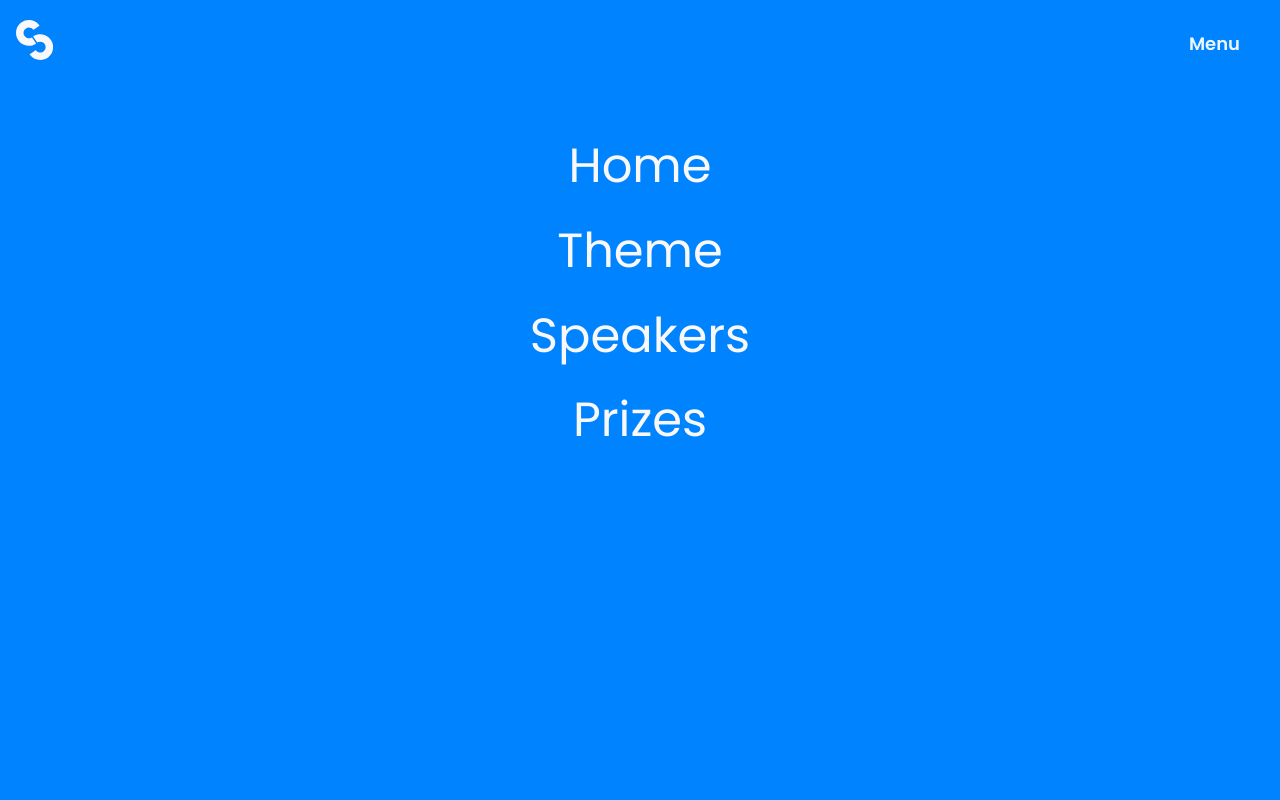
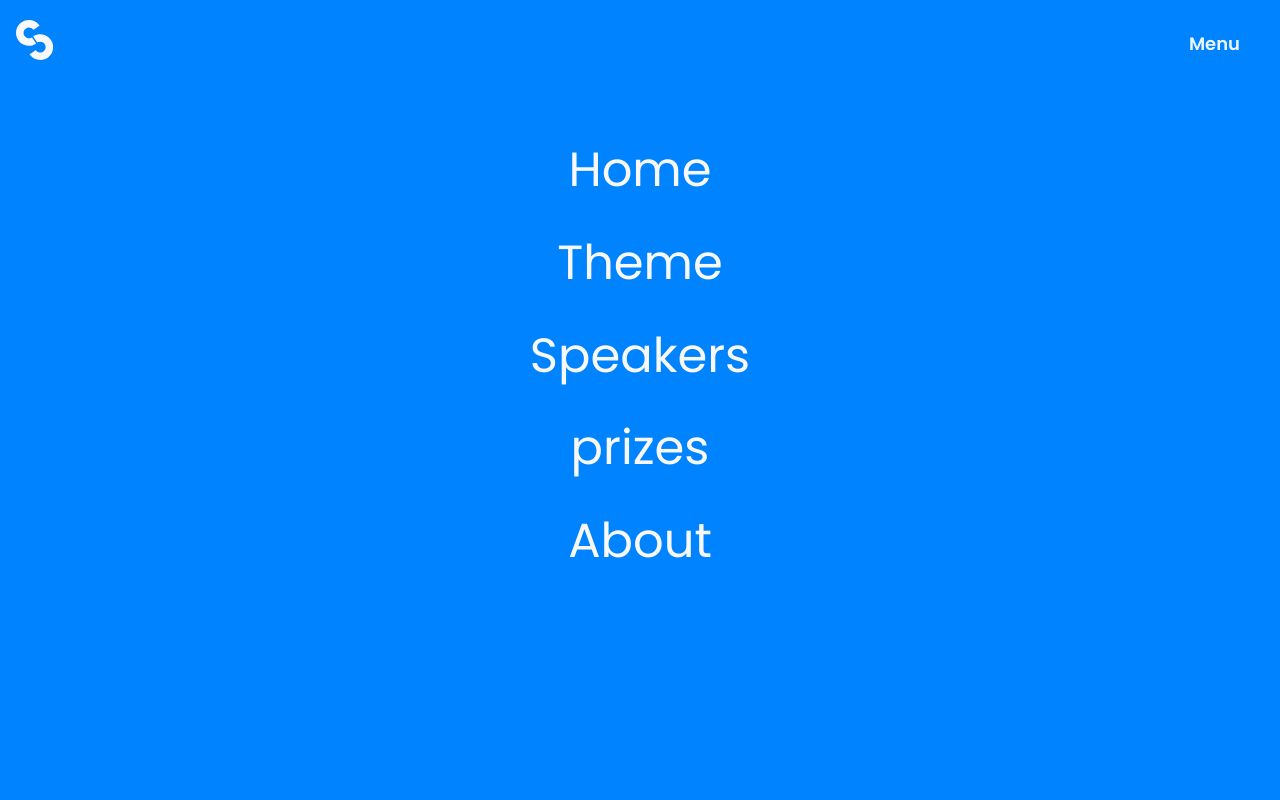
Before and after one commit to hcs-user/HackSVIT-22, a Next.js app: page / in a window 1280 px wide. Both pictures are taken after a click on the button "Menu". Shown: the top 800 px of the page. Built offline with nearby package versions, Linux system fonts and the light colour scheme.

Commit message:
speaker section responsive

```diff
--- a/src/components/NavMenu.tsx
+++ b/src/components/NavMenu.tsx
@@ -1,7 +1,23 @@
 import { Box, Portal, Stack, Link } from "@chakra-ui/react";
 import { motion } from "framer-motion";
+import { ReactNode } from "react";
 
 const ChakraMotionBox = motion(Box);
+
+const List = ['Home', 'Theme', 'Speakers', 'prizes', 'About'];
+
+const NavLink = ({ children }: { children: ReactNode }) => {
+	return (
+		<Link
+			px={2}
+			py={1}
+			rounded={'md'}
+			textDecoration='none'
+			href={'#'}>
+			{children}
+		</Link>
+	)
+};
 
 export default function NavMenu({
 	isOpen,
@@ -13,10 +29,11 @@ export default function NavMenu({
 	return (
 		<ChakraMotionBox bg='blue.300' pos='fixed' w='full' h='full' display={isOpen ? "block" : "none"}>
 			<Stack fontSize='5xl' alignItems='center' m='10'>
-				<Link>Home</Link>
-				<Link>Theme</Link>
-				<Link>Speakers</Link>
-				<Link>Prizes</Link>
+				{List.map((link) => {
+					return (
+						<NavLink key={link}>{link}</NavLink>
+					)
+				})}
 			</Stack>
 		</ChakraMotionBox>
 	);
--- a/src/components/Speaker.tsx
+++ b/src/components/Speaker.tsx
@@ -5,23 +5,23 @@ export default function Speaker() {
     return (
         <Swiper
             spaceBetween={10}
-            slidesPerView={4}
+            slidesPerView={5}
             grabCursor={true}
             breakpoints={{
                 280: {
                     slidesPerView: 1.2,
                 },
                 620: {
-                    slidesPerView: 1.8,
+                    slidesPerView: 2.4,
                 },
                 720: {
-                    slidesPerView: 2.2,
+                    slidesPerView: 3.2,
                 },
                 960: {
-                    slidesPerView: 2.8,
+                    slidesPerView: 4.2,
                 },
                 1150: {
-                    slidesPerView: 4.4,
+                    slidesPerView: 5.4,
                 },
             }}
         >
@@ -50,7 +50,29 @@ export default function Speaker() {
                     <Heading fontSize='xl'>Mr Sathwara</Heading>
                     <Text>Speaker</Text>
                 </Stack>
-            </SwiperSlide>            <SwiperSlide>
+            </SwiperSlide>
+            <SwiperSlide>
+                <Stack alignItems="center" w='fit-content'>
+                    <Img src="https://picsum.photos/200" h="60" w="48" rounded='xl' />
+                    <Heading fontSize='xl'>Mr Sathwara</Heading>
+                    <Text>Speaker</Text>
+                </Stack>
+            </SwiperSlide>
+            <SwiperSlide>
+                <Stack alignItems="center" w='fit-content'>
+                    <Img src="https://picsum.photos/200" h="60" w="48" rounded='xl' />
+                    <Heading fontSize='xl'>Mr Sathwara</Heading>
+                    <Text>Speaker</Text>
+                </Stack>
+            </SwiperSlide>
+            <SwiperSlide>
+                <Stack alignItems="center" w='fit-content'>
+                    <Img src="https://picsum.photos/200" h="60" w="48" rounded='xl' />
+                    <Heading fontSize='xl'>Mr Sathwara</Heading>
+                    <Text>Speaker</Text>
+                </Stack>
+            </SwiperSlide>
+            <SwiperSlide>
                 <Stack alignItems="center" w='fit-content'>
                     <Img src="https://picsum.photos/200" h="60" w="48" rounded='xl' />
                     <Heading fontSize='xl'>Mr Sathwara</Heading>
--- a/src/pages/index.tsx
+++ b/src/pages/index.tsx
@@ -70,6 +70,7 @@ export default function Home() {
 					</Flex>
 				</VStack>
 			</Container>
+
 			<Container maxW='container.xl' my='4'>
 				<Box maxW='container.sm'>
 					<Box as='svg' viewBox='0 0 645.453 446.241' ps='6'>
@@ -86,6 +87,7 @@ export default function Home() {
 					</Box>
 				</Box>
 			</Container>
+
 			<Container maxW='container.xl' my='4'>
 				<Heading size='2xl' mb='4'>
 					About
@@ -99,6 +101,7 @@ export default function Home() {
 					<Box h='full' rounded='xl' bg='gray.700' w='full'></Box>
 				</Flex>
 			</Container>
+
 			<Container maxW='container.xl' pb='6'>
 				<Flex align='flex-end' gap='4' mb='12'>
 					<Heading size='2xl'>Theme</Heading>
@@ -117,8 +120,9 @@ export default function Home() {
 				</Flex>
 				<ThemeCard />
 			</Container>
+
 			<Container maxW='container.xl' pb='6'>
-				<Flex align='flex-end' gap='4' mb='4'>
+				<Flex align='flex-end' gap='4' mb='12'>
 					<Heading size='2xl'>Speakers & Judges</Heading>
 					<Box as='svg' viewBox='0 0 661.099 359.579' maxW='md' mb='2'>
 						<path
@@ -135,6 +139,7 @@ export default function Home() {
 				</Flex>
 				<Speaker />
 			</Container>
+
 			<Container maxW='container.xl' pb='6'>
 				<Box as='svg' viewBox='0 0 361.402 196.332' my='4' ps='20' maxW='lg'>
 					<path
```
